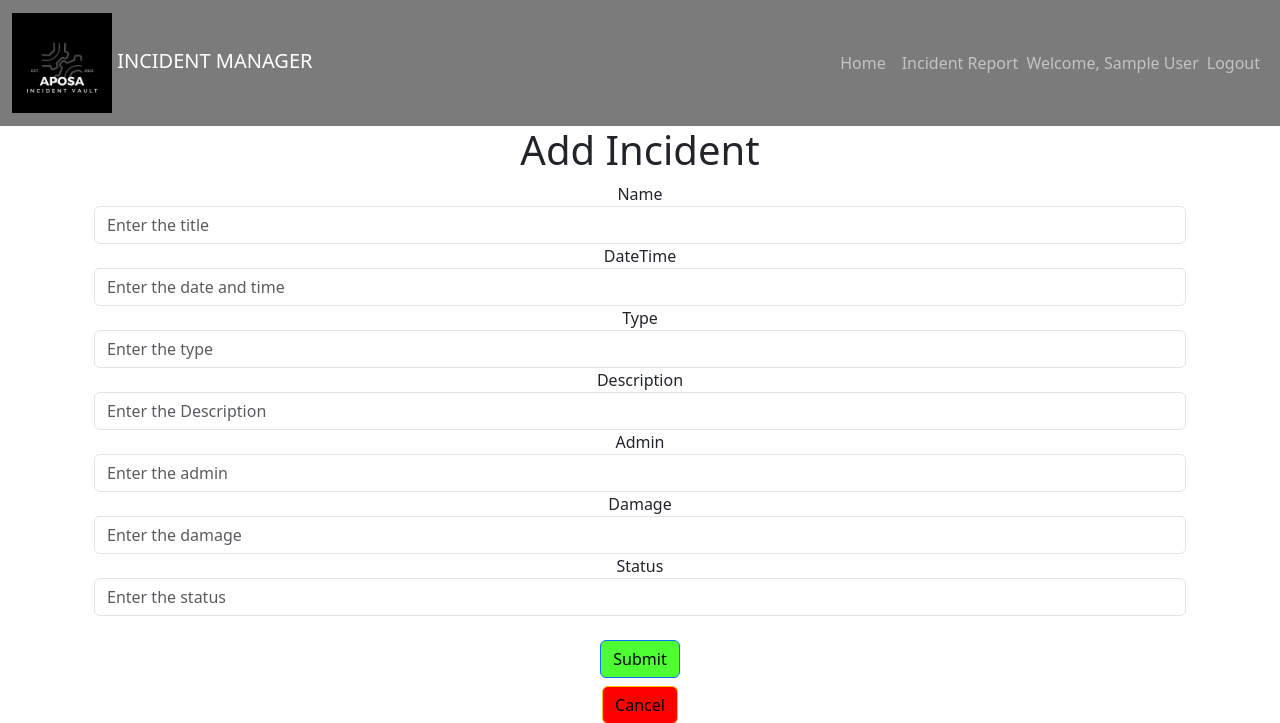
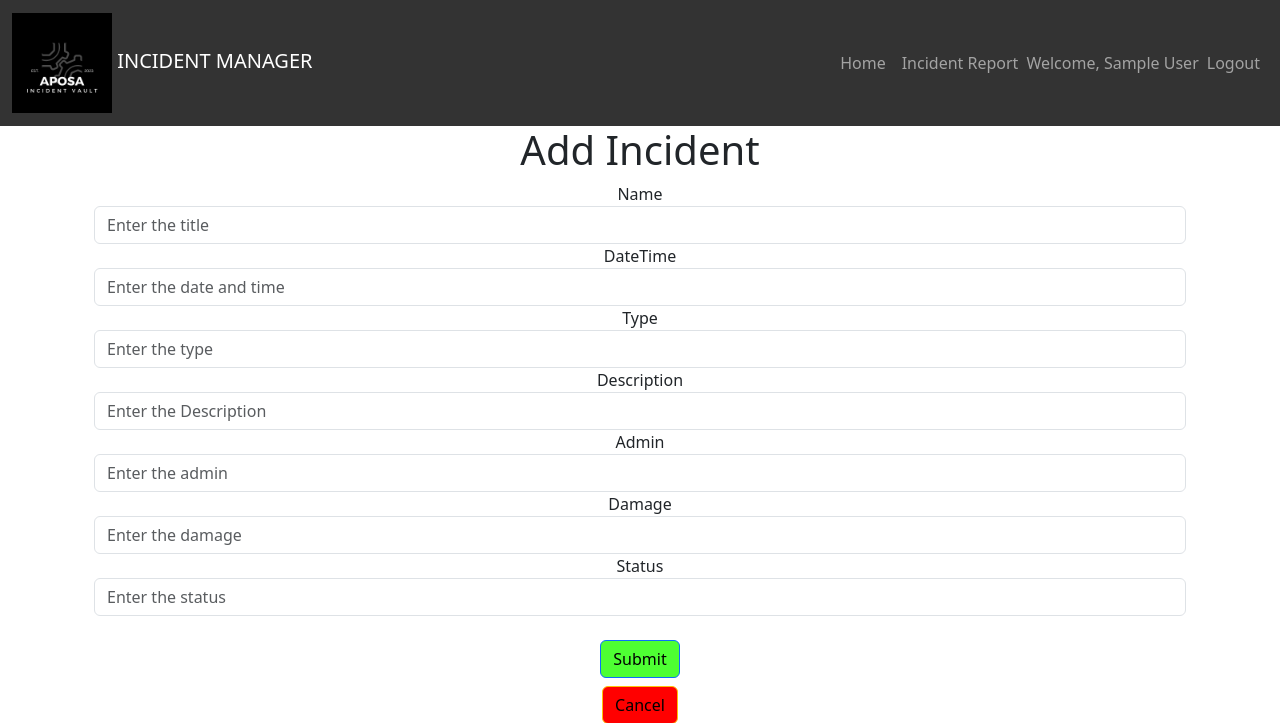
Before and after one commit to Pusnikai/Incident-Manager, a Node server app: page /assignments/add in a window 1280 px wide. Shown: the top 723 px of the page. Run offline with Node 20, Linux system fonts and the light colour scheme; the visitor is signed in with stand-in values (Sample User, id 1); some libraries are stand-ins or nearby versions.

Commit message:
css change

```diff
--- a/server/views/partials/main_nav.ejs
+++ b/server/views/partials/main_nav.ejs
@@ -1,4 +1,4 @@
-<nav class="navbar navbar-expand-lg  navbar-dark" style="background-color: rgba(90, 90, 90, 0.8);">
+<nav class="navbar navbar-expand-lg  navbar-dark" style="background-color: rgba(0, 0, 0, 0.8);">
     <div class="container-fluid">
         <a class="navbar-brand" href="/">
             <img src="/Assets/system.png" alt="Logo" class="img-fluid logo" width="100"> INCIDENT MANAGER
```
